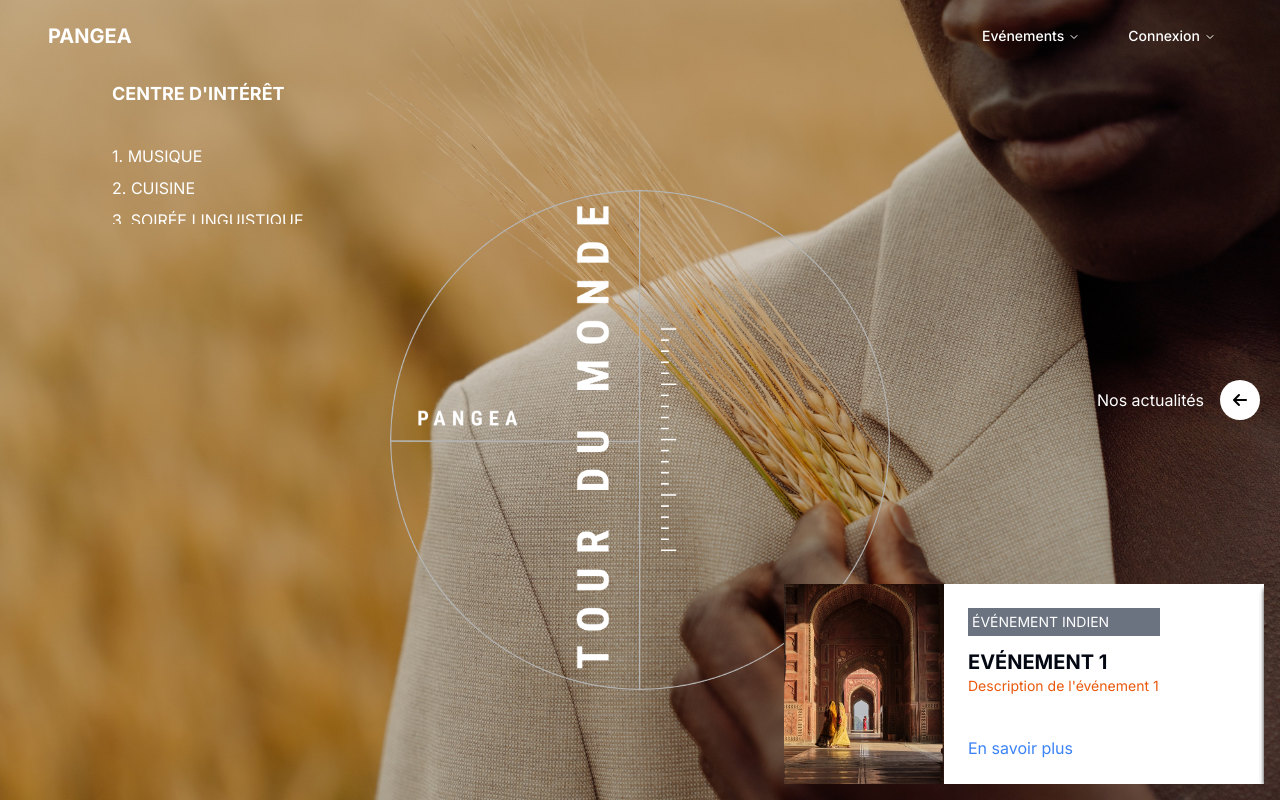
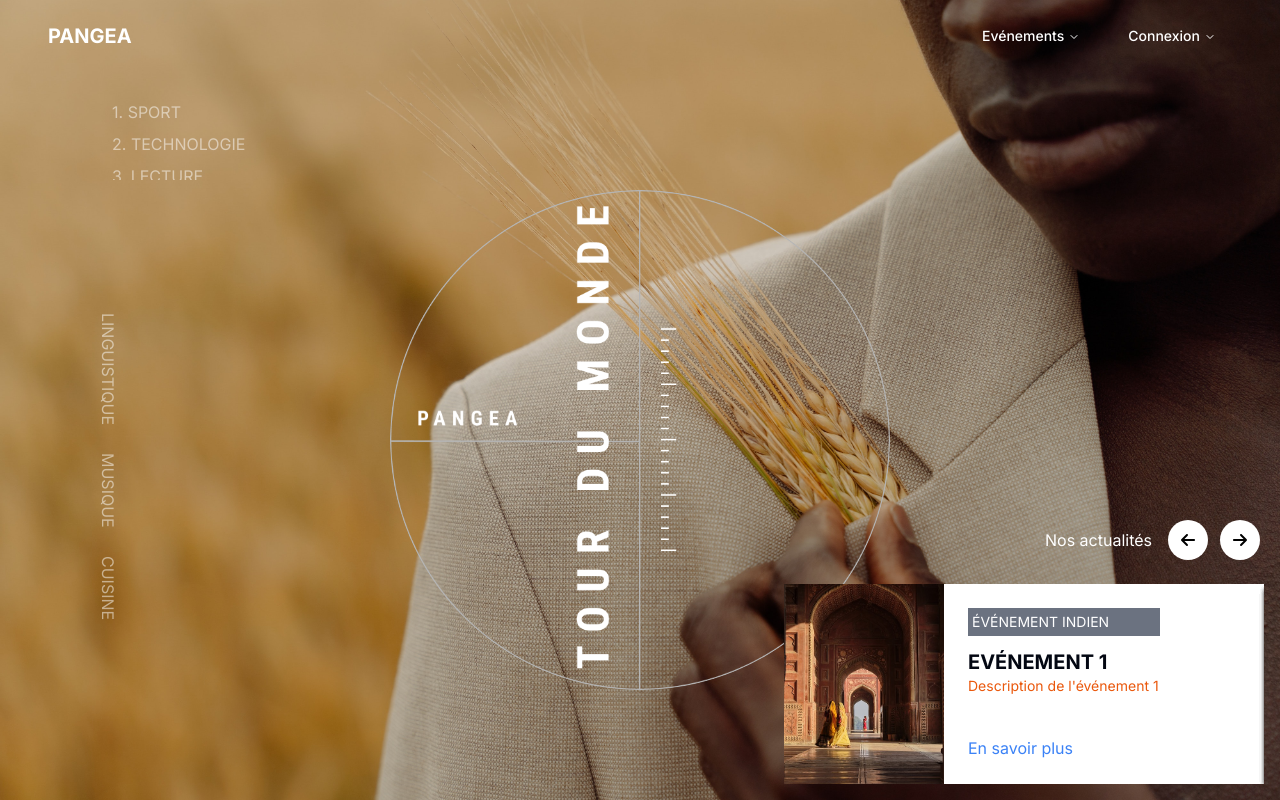
Before and after one commit to tchessi-pre/moonshot, a Next.js app in the folder front/: page / in a window 1280 px wide. Built offline with nearby package versions, Linux system fonts and the light colour scheme; grey boxes are pictures that could not be loaded.

Commit message:
Added home page finish

```diff
--- a/front/src/app/page.js
+++ b/front/src/app/page.js
@@ -7,6 +7,7 @@ import EventCard from '../components/EventCard';
 import InterestList from '../components/InterestList';
 import { FontAwesomeIcon } from '@fortawesome/react-fontawesome';
 import { faArrowLeft, faArrowRight } from '@fortawesome/free-solid-svg-icons';
+import VerticalMenu from '../components/VerticalMenu';
 import './globals.css'; // Assurez-vous que le chemin est correct
 
 // Exemple de données des cartes
@@ -83,7 +84,6 @@ const eventCards = [
 	},
 ];
 
-
 export default function Home() {
 	const [currentIndex, setCurrentIndex] = useState(0);
 	const [isAnimating, setIsAnimating] = useState(false);
@@ -115,7 +115,7 @@ export default function Home() {
 		>
 			<NavBar />
 			<div className='p-8 mt-20 text-center text-white bg-black bg-opacity-0 rounded-lg'>
-				<div className='flex items-center justify-center'>
+				<div className='flex items-center justify-center animate-spin-slow'>
 					<Image
 						src='/assets/circle-center.png'
 						alt='Your Image Description'
@@ -125,20 +125,11 @@ export default function Home() {
 					/>
 				</div>
 			</div>
-			<div className='absolute bottom-30 right-4 flex items-center'>
+			<div className='absolute bottom-[15rem] right-2 flex items-center'>
 				<h3 className='text-white mr-4'>Nos actualités</h3>
 				<button
 					onClick={handlePrev}
 					className=' w-10 h-10 p-2 mr-1 text-black bg-white rounded-full flex items-center justify-center hover:bg-gray-400'
-				>
-					<FontAwesomeIcon icon={faArrowLeft} />
-				</button>
-			</div>
-			<div className='absolute bottom-4 right-4'>
-				<div className='flex items-center'>
-					{/* <button
-						onClick={handlePrev}
-						className='w-10 h-10 p-2 mr-1 text-black bg-white rounded-full flex items-center justify-center hover:bg-gray-400'
 				>
 					<FontAwesomeIcon icon={faArrowLeft} />
 				</button>
@@ -147,7 +138,9 @@ export default function Home() {
 					className='w-10 h-10 p-2 ml-2 mr-3 text-black bg-white rounded-full flex items-center justify-center hover:bg-gray-400'
 				>
 					<FontAwesomeIcon icon={faArrowRight} />
-					</button> */}
+				</button>
+			</div>
+			<div className='absolute bottom-4 right-4'>
 				<div className='relative w-[480px] h-[200px] overflow-hidden'>
 					{eventCards.map((card, index) => (
 						<div
@@ -166,12 +159,14 @@ export default function Home() {
 					))}
 				</div>
 			</div>
+			<div className='absolute top-20 left-24 mb-2'>
+				{/* <h2 className='text-lg text-white mb-10 ml-4 uppercase'>
+					Centre d'intérêt
+				</h2> */}
+				<InterestList />
 			</div>
-			<div className='absolute top-20 left-24'>
-				<h2 className='text-lg font-bold text-white mb-4 ml-4 uppercase'>
-					Centre d'intérêt
-				</h2>
-				<InterestList />
+			<div className='mt-4 absolute bottom-40 left-24'>
+				<VerticalMenu />
 			</div>
 		</main>
 	);
--- a/front/src/components/InterestList.js
+++ b/front/src/components/InterestList.js
@@ -1,9 +1,6 @@
 import React from 'react';
 
 const interests = [
-	'Musique',
-	'Cuisine',
-	'Soirée linguistique',
 	'Sport',
 	'Technologie',
 	'Lecture',
@@ -28,13 +25,27 @@ const interests = [
 	'Blogging',
 ];
 
+const handleClick = (interest) => {
+	alert(`You clicked on ${interest}`);
+};
+
 const InterestList = () => (
 	<div className='h-[100px] overflow-y-scroll rounded scrollbar-hide bg-transparent p-4'>
 		<ul>
 			{interests.map((interest, index) => (
 				<li
 					key={index}
-					className='py-1 border-gray-200 last:border-none uppercase text-white transform transition duration-400 hover:scale-105 hover:text-white hover:font-bold'
+					className='py-1 border-gray-200 last:border-none uppercase text-white transform transition duration-400 hover:scale-105 hover:text-white hover:font-bold cursor-pointer'
+					style={{
+						color: 'rgba(255, 255, 255, 0.5)',
+					}}
+					onMouseEnter={(e) =>
+						(e.target.style.color = 'rgba(255, 255, 255, 1)')
+					}
+					onMouseLeave={(e) =>
+						(e.target.style.color = 'rgba(255, 255, 255, 0.5)')
+					}
+					onClick={() => handleClick(interest)}
 				>
 					{index + 1}. {interest}
 				</li>
--- /dev/null
+++ b/front/src/components/VerticalMenu.js
@@ -0,0 +1,33 @@
+import React from 'react';
+
+const items = ['LINGUISTIQUE', 'MUSIQUE', 'CUISINE'];
+
+const VerticalMenu = () => (
+	<div className='bg-transparent'>
+		<ul className='flex flex-col space-y-2'>
+			{items.map((item, index) => (
+				<li
+					key={index}
+					className='cursor-pointer mr-4 hover:text-opacity-100 hover:font-bold'
+					style={{
+						writingMode: 'vertical-rl',
+						textOrientation: 'mixed',
+						color: 'rgba(255, 255, 255, 0.5)',
+						transition: 'color 0.3s',
+						marginBottom: '20px',
+					}}
+					onMouseEnter={(e) =>
+						(e.target.style.color = 'rgba(255, 255, 255, 1)')
+					}
+					onMouseLeave={(e) =>
+						(e.target.style.color = 'rgba(255, 255, 255, 0.5)')
+					}
+				>
+					{item}
+				</li>
+			))}
+		</ul>
+	</div>
+);
+
+export default VerticalMenu;
```
Lines whose indentation alone changed are shown as unchanged.
